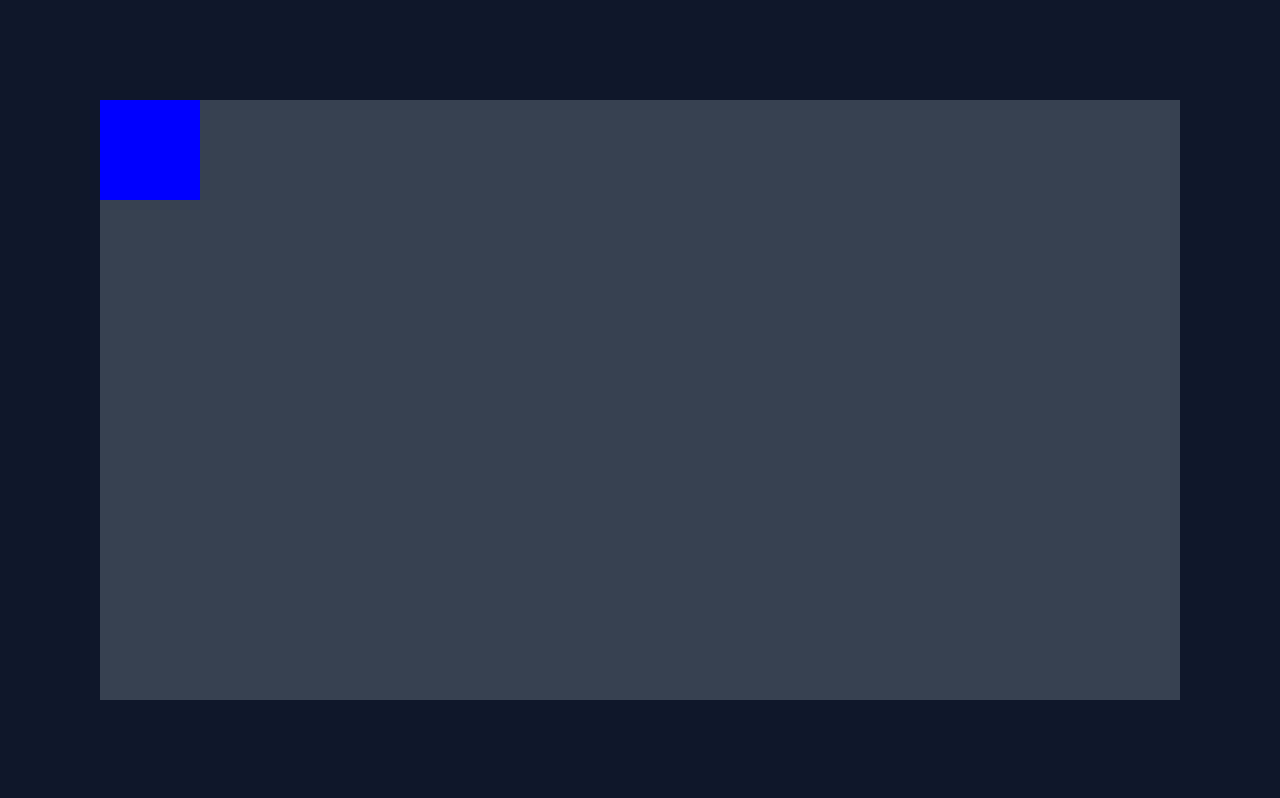
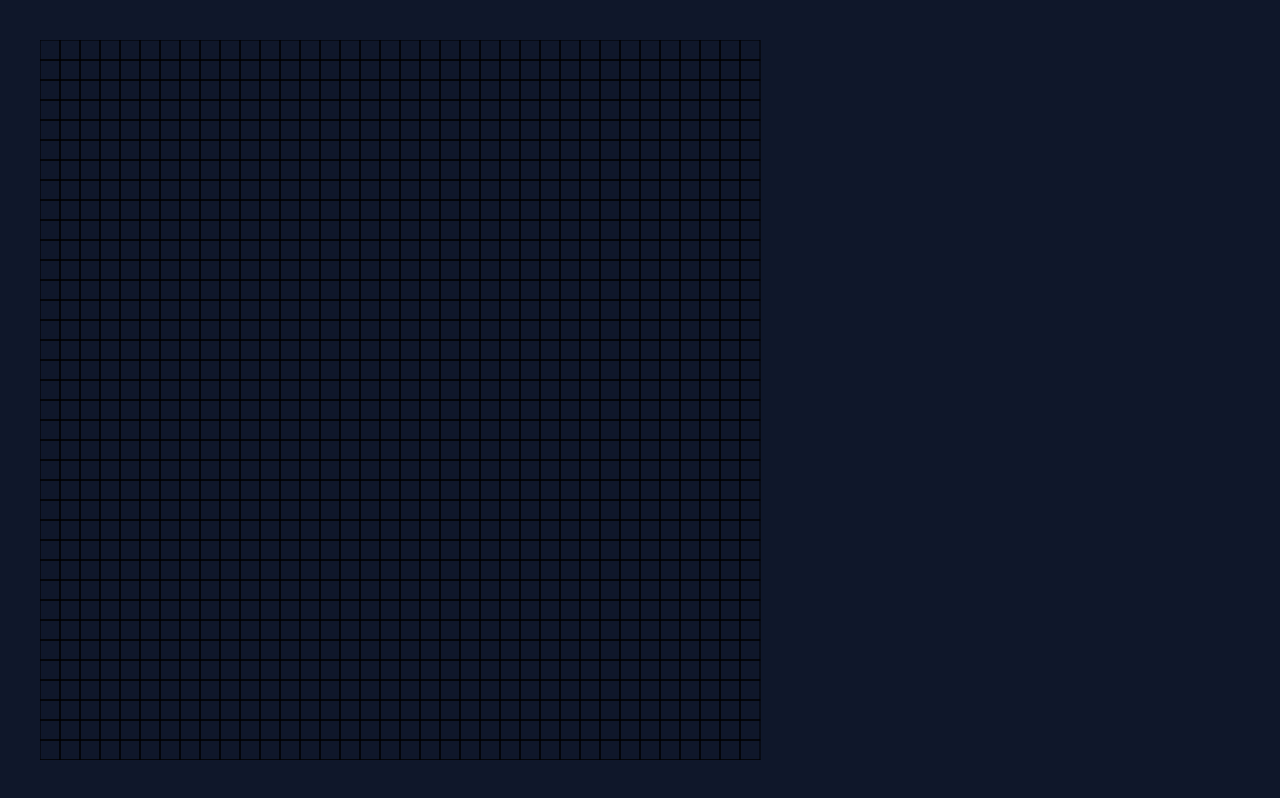
Before and after one commit to bohdancho/canvas-snake, a website built with Vite: page index.html in a window 1280 px wide. Built offline with nearby package versions, Linux system fonts and the light colour scheme.

Commit message:
add explicit Px in naming, render squares

```diff
--- a/src/game/canvas.ts
+++ b/src/game/canvas.ts
@@ -1,7 +1,7 @@
-import { Size } from './size'
+import { SizePx } from './size'
 
 export class Canvas {
-  public readonly size: Size
+  public readonly sizePx: SizePx
   public readonly ctx: CanvasRenderingContext2D
 
   constructor(elem: HTMLCanvasElement) {
@@ -10,7 +10,7 @@ export class Canvas {
     const { width, height } = elem.getBoundingClientRect()
     elem.width = width
     elem.height = height
-    this.size = new Size(width, height)
+    this.sizePx = new SizePx(width, height)
   }
 
   private static getContext(elem: HTMLCanvasElement): CanvasRenderingContext2D {
--- a/src/game/field.ts
+++ b/src/game/field.ts
@@ -4,13 +4,11 @@ import { Vector } from './vector'
 
 export class Field {
   private readonly squares: Array<Array<Square>>
-  constructor(
-    private readonly canvas: Canvas,
-    private readonly squareSize: number,
-  ) {
-    this.squares = [[new Square(canvas, squareSize, new Vector(0, 0))]]
+  constructor(private readonly canvas: Canvas, squareSizePx: number) {
+    const fieldSize = Field.getFieldSize(canvas, squareSizePx)
+
+    this.squares = Field.getSquares(fieldSize, canvas, squareSizePx)
   }
-
   public render() {
     this.canvas.ctx.setTransform(1, 0, 0, 1, 0, 0)
 
@@ -20,4 +18,21 @@ export class Field {
       }),
     )
   }
+
+  private static getFieldSize(canvas: Canvas, squareSize: number): Vector {
+    const width = Math.floor(canvas.sizePx.width / squareSize)
+    const height = Math.floor(canvas.sizePx.height / squareSize)
+    return new Vector(width, height)
+  }
+
+  private static getSquares(fieldSize: Vector, canvas: Canvas, squareSizePx: number) {
+    const squares: Array<Array<Square>> = []
+    for (let y = 0; y < fieldSize.x; y++) {
+      squares[y] = []
+      for (let x = 0; x < fieldSize.y; x++) {
+        squares[y][x] = new Square(canvas, squareSizePx, new Vector(x, y))
+      }
+    }
+    return squares
+  }
 }
--- a/src/game/game.ts
+++ b/src/game/game.ts
@@ -2,12 +2,12 @@ import { Canvas } from './canvas'
 import { Field } from './field'
 
 export class Game {
-  private static readonly SQUARE_SIZE = 100
+  private static readonly SQUARE_SIZE_PX = 20
   private readonly field: Field
 
   constructor(canvasElem: HTMLCanvasElement) {
     const canvas = new Canvas(canvasElem)
-    this.field = new Field(canvas, Game.SQUARE_SIZE)
+    this.field = new Field(canvas, Game.SQUARE_SIZE_PX)
   }
 
   public init(): void {
--- a/src/game/size.ts
+++ b/src/game/size.ts
@@ -1,4 +1,4 @@
-export class Size {
+export class SizePx {
   public readonly width: number
   public readonly height: number
   constructor(width: number, height: number) {
--- a/src/game/square.ts
+++ b/src/game/square.ts
@@ -12,7 +12,7 @@ export class Square {
 
   public render() {
     this.canvas.ctx.fillStyle = this.color
-    this.canvas.ctx.fillRect(
+    this.canvas.ctx.strokeRect(
       this.size * this.position.x,
       this.size * this.position.y,
       this.size,
--- a/src/styles.css
+++ b/src/styles.css
@@ -1,11 +1,10 @@
 canvas {
-  background: #374151;
   width: 100%;
   height: 100%;
 }
 
 .wrapper {
-  padding: 100px;
+  padding: 40px;
   height: 100vh;
 }
 
```
